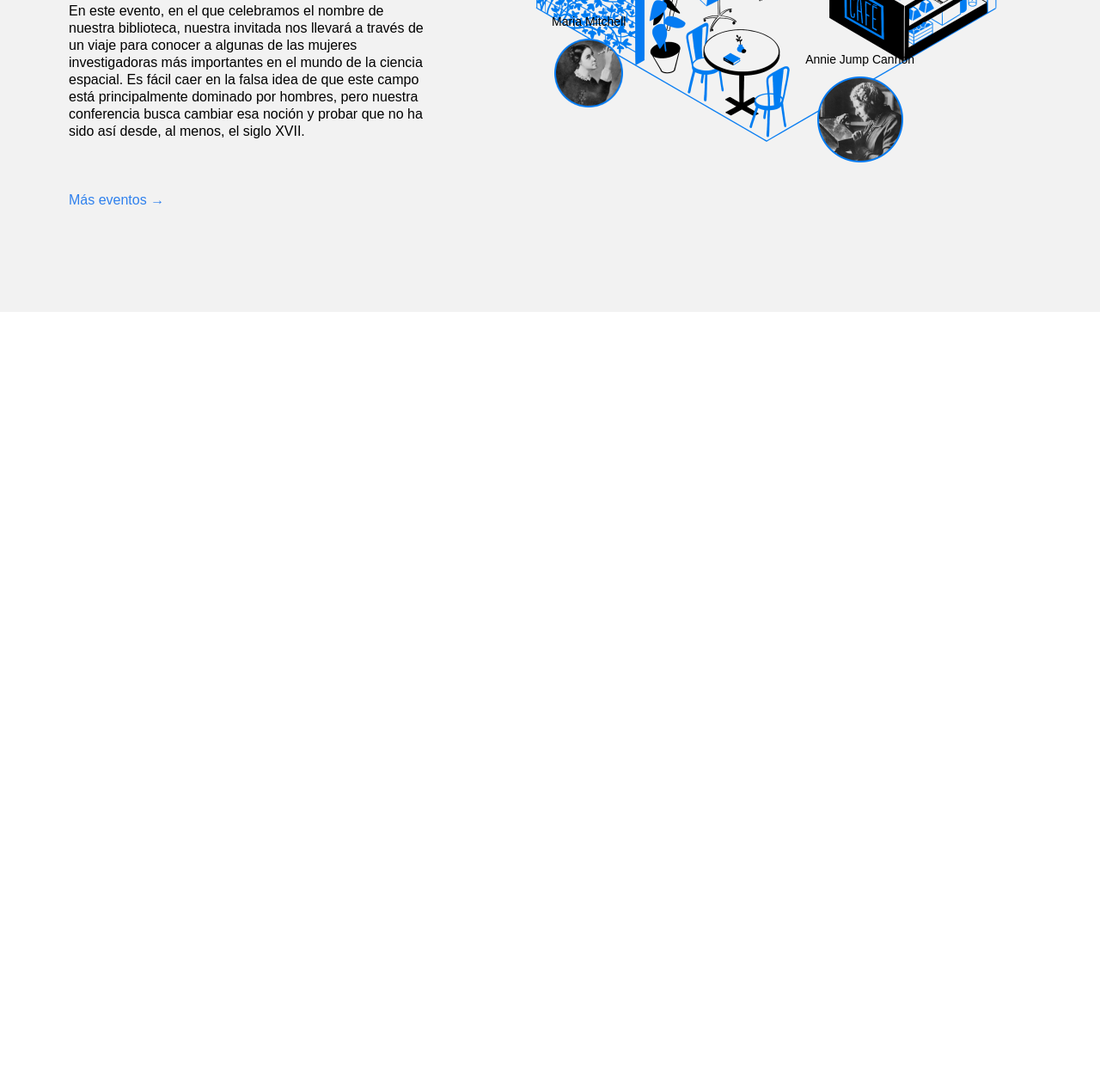
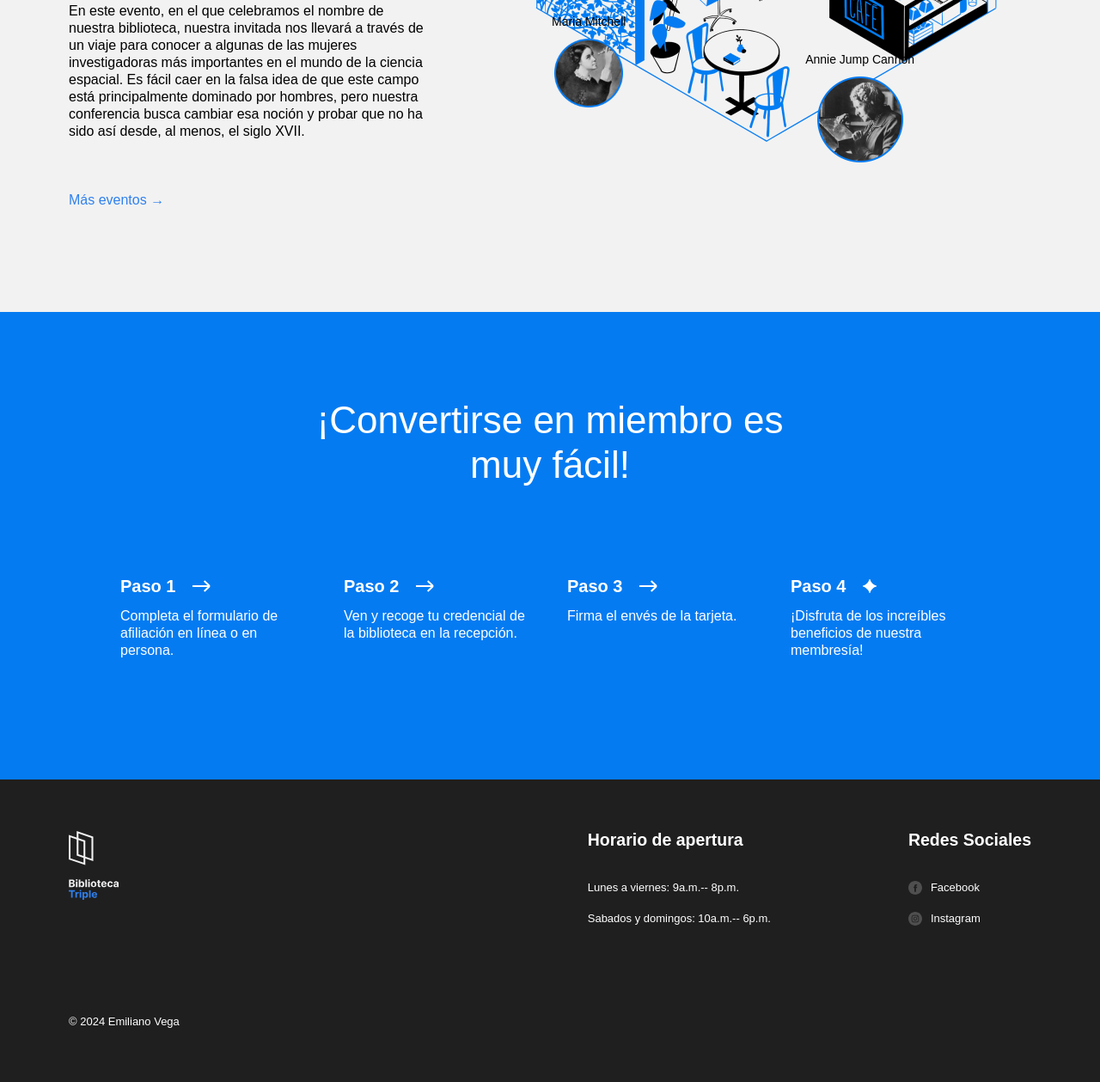
Before and after one commit to Teamcanada25/web_project_library_es, a plain HTML site: page index.html in a window 1280 px wide. Shown: the part 2635-3894 px from the top of the page at 86% size. Before the commit the page ends 2998 px from the top, so only its background shows below. Drawn offline with Linux system fonts and the light colour scheme.

Commit message:
Proyecto terminado

```diff
--- a/index.html
+++ b/index.html
@@ -211,6 +211,107 @@
           </div>
           </div>
         </section>
+        <section class="membership">
+          <h2 class="membership__title">¡Convertirse en miembro es muy fácil!</h2>
+          <ul class="membership__steps">
+            <li class="step">
+              <h3 class="step__title">
+                Paso 1
+                <img
+                  src="./images/web_project_3_images/icon_step_forward.svg"
+                  alt="icon forward"
+                  class="step__icon"
+                />
+              </h3>
+              <p class="step__description">
+                Completa el formulario de afiliación en línea o en persona.
+              </p>
+            </li>
+            <li class="step">
+              <h3 class="step__title">
+                Paso 2
+                <img
+                  src="./images/web_project_3_images/icon_step_forward.svg"
+                  alt="icon forward"
+                  class="step__icon"
+                />
+              </h3>
+              <p class="step__description">
+                Ven y recoge tu credencial de la biblioteca en la recepción.
+              </p>
+            </li>
+            <li class="step">
+              <h3 class="step__title">
+                Paso 3
+                <img
+                  src="./images/web_project_3_images/icon_step_forward.svg"
+                  alt="icon forward"
+                  class="step__icon"
+                />
+              </h3>
+              <p class="step__description">Firma el envés de la tarjeta.</p>
+            </li>
+            <li class="step">
+              <h3 class="step__title">
+                Paso 4
+                <img
+                  src="./images/web_project_3_images/icon_step_finish.svg"
+                  alt="icon finish"
+                  class="step__icon"
+                />
+              </h3>
+              <p class="step__description">
+                ¡Disfruta de los increíbles beneficios de nuestra membresía!
+              </p>
+            </li>
+          </ul>
+        </section>
+        <footer class="footer" id="footer">
+          <div class="footer__columns">
+            <div class="footer__column">
+              <img
+                src="./images/web_project_3_images/logo_white.svg"
+                alt="logo de biblioteca de Tripleten"
+                class="footer__logo"
+              />
+            </div>
+            <div class="footer__column footer__column_content_hours">
+              <h2 class="footer__column-heading">Horario de apertura</h2>
+              <ul class="footer__list">
+                <li class="footer__list-item">Lunes a viernes: 9a.m.-- 8p.m.</li>
+                <li class="footer__list-item">
+                  Sabados y domingos: 10a.m.-- 6p.m.
+                </li>
+              </ul>
+            </div>
+            <div class="footer__column footer__column_content_social">
+              <h2 class="footer__column-heading">Redes Sociales</h2>
+              <ul class="footer__list">
+                <li class="footer__list-item">
+                  <a class="footer__column-link" href="#">
+                    <img
+                      src="./images/web_project_3_images/facebook_white.svg"
+                      alt="Logo de Facebook"
+                      class="footer__social-icon"
+                    />Facebook
+                  </a>
+                </li>
+                <li class="footer__list-item">
+                  <a class="footer__column-link" href="#">
+                    <img
+                      src="./images/web_project_3_images/instagram_white.svg"
+                      alt="Logo de Instagram"
+                      class="footer__social-icon"
+                    />Instagram
+                  </a>
+                </li>
+              </ul>
+            </div>
+          </div>
+          <div>
+            <p class="footer__copyright">© 2024 Emiliano Vega</p>
+          </div>
+        </footer>
       </main>
     </div>
   </body>
--- a/styles/style.css
+++ b/styles/style.css
@@ -292,3 +292,114 @@ html {
   font-size: 14px;
   margin: 0;
 }
+.membership {
+  padding: 100px 0 140px;
+  background-color: #057bf2;
+  color: #ffffff;
+}
+
+.membership__title {
+  max-width: 574px;
+  margin: 0 auto;
+  text-align: center;
+  font-size: 44px;
+  font-weight: 500;
+  line-height: 52px;
+}
+
+.membership__steps {
+  list-style-type: none;
+  padding: 0;
+  margin: 100px 0 0;
+  display: flex;
+  justify-content: center;
+  gap: 40px;
+}
+
+.step {
+  flex-basis: 220px;
+}
+
+.step__title {
+  margin: 0;
+  font-size: 20px;
+  line-height: 30px;
+  font-weight: 700;
+  display: flex;
+  align-items: center;
+}
+
+.step__icon {
+  margin-left: 20px;
+}
+
+.step__description {
+  margin: 10px 0 0;
+}
+
+.footer {
+  box-sizing: border-box;
+  padding: 60px 80px;
+  color: #fff;
+  background-color:#1f1f1f;
+  font-family: Arial, Helvetica, sans-serif;
+}
+
+.footer__columns {
+  display: flex;
+  justify-content: space-between;
+}
+
+.footer__column_content_hours {
+  margin-left: auto;
+  padding-right: 80px;
+  font-size: small;
+}
+
+.footer__column_content_social {
+  margin-left: 80px;
+  font-size: small;
+}
+
+.footer__logo {
+  width: 58px;
+  height: 80px;
+  padding-right: 10px;
+}
+
+.footer__column-heading {
+  margin-bottom: 20px;
+  margin-top: 0;
+}
+
+.footer__list {
+  list-style-type: none;
+  padding: 0;
+  margin: 0;
+}
+
+.footer__list-item {
+  display: flex;
+  flex-wrap: wrap;
+  columns: 16px;
+  padding-top: 16px;
+}
+
+.footer__column-link {
+  display: flex;
+  column-gap: 10px;
+  color: white;
+  text-decoration: none;
+  align-items: center;
+}
+
+.footer__social-icon {
+  width: 16px;
+  height: 16px;
+}
+
+.footer__copyright {
+  margin-top: 100px;
+  margin-bottom: 0;
+  font-size: small;
+}
```
